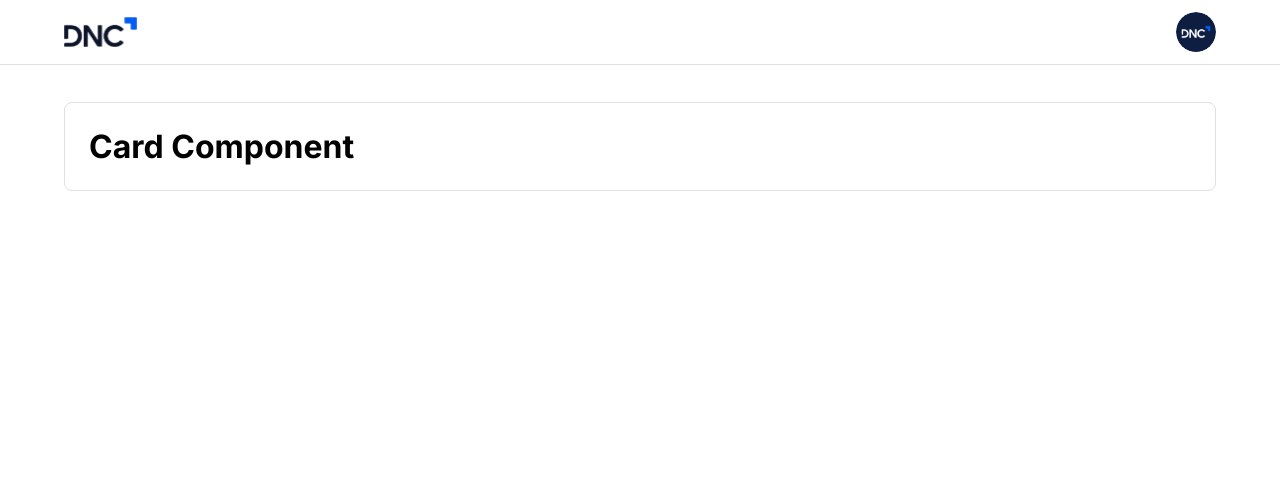
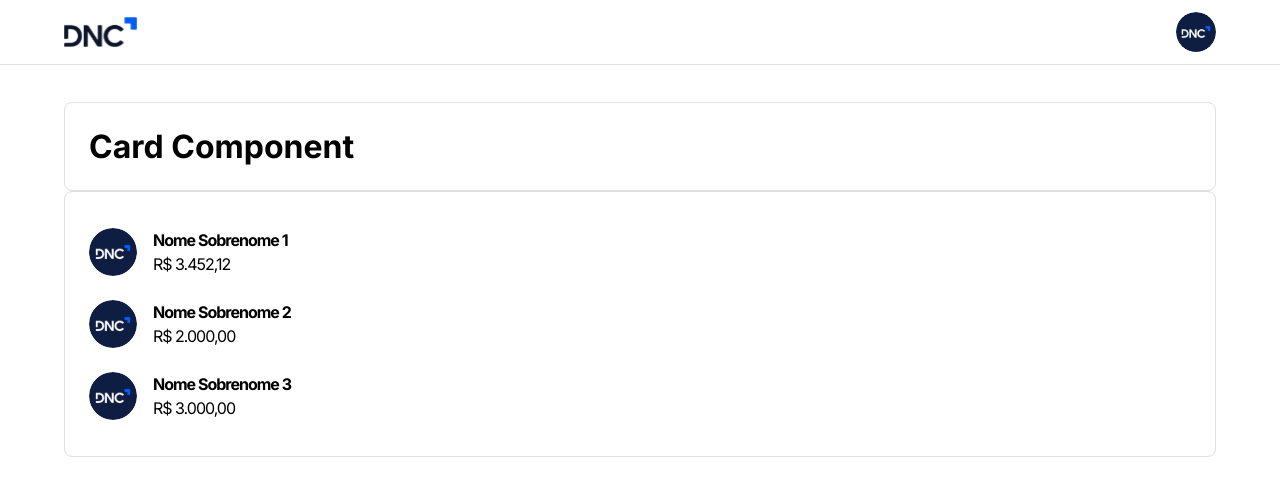
Before and after one commit to LucasFSXavier/dnc-sales-dashboard-lucas, a React (Vite) app: page /home in a window 1280 px wide. Shown: the top 496 px of the page. Built offline with nearby package versions, Linux system fonts and the light colour scheme.

Commit message:
Feat: Avartars list component

```diff
--- /dev/null
+++ b/src/components/AvatarList.tsx
@@ -0,0 +1,39 @@
+import { StyledH2, StyledSpan } from '@/components'
+import { Avatar, Box } from '@mui/material'
+import { pxToRem } from '@/utils/pxToRem'
+import type { AvatarsListProps } from '@/types'
+
+function AvatarList(props: AvatarsListProps) {
+  return (
+    <>
+      {props.listData.map((item, index) => (
+        <Box
+          sx={{
+            display: 'flex',
+            alignItems: 'center',
+            padding: `${pxToRem(12)} 0`,
+            key: { index },
+          }}
+        >
+          <Box>
+            <Avatar
+              alt={item.name}
+              src={item.avatar}
+              sx={{
+                width: pxToRem(48),
+                height: pxToRem(48),
+                marginRight: pxToRem(16),
+              }}
+            />
+          </Box>
+          <Box>
+            <StyledH2>{item.name}</StyledH2>
+            <StyledSpan>{item.subtitle}</StyledSpan>
+          </Box>
+        </Box>
+      ))}
+    </>
+  )
+}
+
+export default AvatarList
--- a/src/components/index.ts
+++ b/src/components/index.ts
@@ -1,8 +1,9 @@
+export { default as AvatarList } from './AvatarList'
 export { default as FormComponent } from './FormComponent'
 export { default as Header } from './Header'
 export * from './BannerImage'
+export * from './CardComponent'
 export * from './Logo'
 export * from './StyledButton'
 export * from './StyledInput'
 export * from './Typographies'
-export * from './CardComponent'
--- a/src/pages/Home.tsx
+++ b/src/pages/Home.tsx
@@ -1,7 +1,25 @@
-import { CardComponent, Header } from '@/components'
+import { AvatarList, CardComponent, Header } from '@/components'
 import { Container } from '@mui/material'
+import { toBRL } from '@/utils'
 
 function Home() {
+  const mockListData = [
+    {
+      avatar: '/dnc-avatar.svg',
+      name: 'Nome Sobrenome 1',
+      subtitle: toBRL(3452.12),
+    },
+    {
+      avatar: '/dnc-avatar.svg',
+      name: 'Nome Sobrenome 2',
+      subtitle: toBRL(2000.0),
+    },
+    {
+      avatar: '/dnc-avatar.svg',
+      name: 'Nome Sobrenome 3',
+      subtitle: toBRL(3000.0),
+    },
+  ]
   return (
     <>
       <Header />
@@ -9,6 +27,9 @@ function Home() {
         <CardComponent>
           <h1>Card Component</h1>
         </CardComponent>
+        <CardComponent>
+          <AvatarList listData={mockListData} />
+        </CardComponent>
       </Container>
     </>
   )
--- a/src/types/index.ts
+++ b/src/types/index.ts
@@ -1,3 +1,4 @@
 export * from './theme'
 export * from './formComponent'
 export * from './typographies'
+export * from './avatarsList'
--- a/src/utils/index.ts
+++ b/src/utils/index.ts
@@ -1 +1,2 @@
+export * from './toBRL'
 export * from './pxToRem'
--- /dev/null
+++ b/src/utils/toBRL.ts
@@ -0,0 +1,11 @@
+/**
+ * Convert to BRL currency format
+ * @param value - The value to convert
+ * @returns The equivalent BRL currency format as a string
+ */
+export function toBRL(value: number): string {
+  return new Intl.NumberFormat('pt-BR', {
+    style: 'currency',
+    currency: 'BRL',
+  }).format(value)
+}
```
Also changed, not shown: src/types/avatarsList.d.ts (added, +9 -0 lines).
